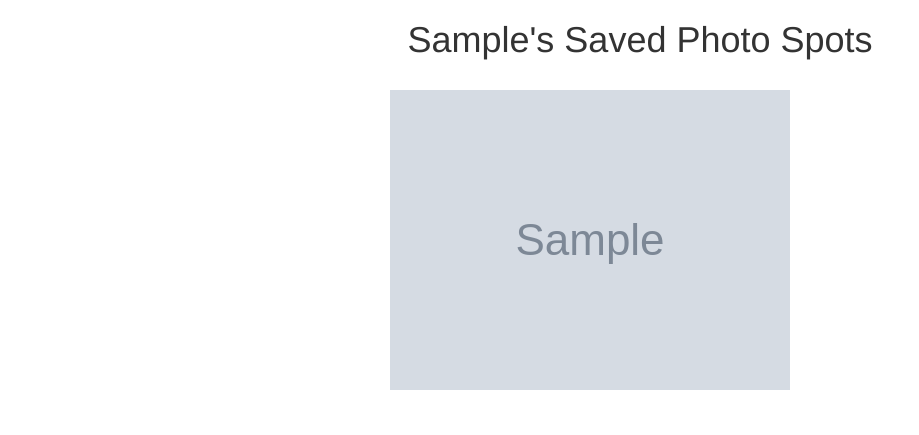
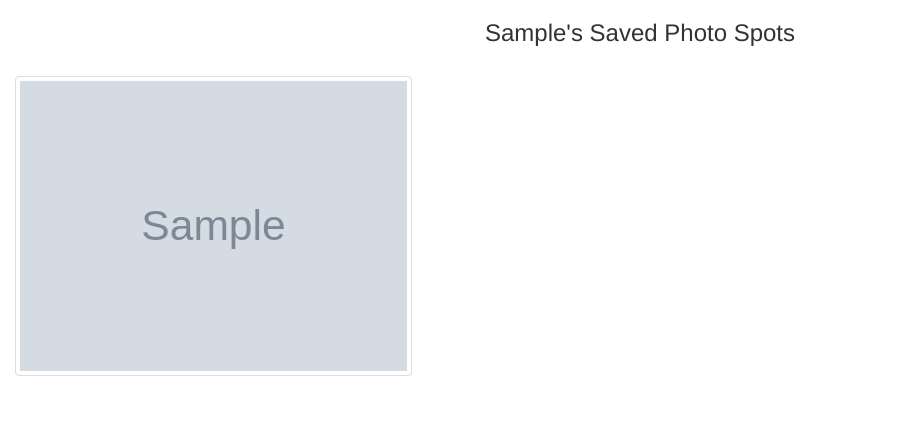
Before and after one commit to laurenpritchett/citysights, a Flask app: page /user/1 in a window 1280 px wide. Shown: the part 52-487 px from the top of the page, without its empty margins (0-919 px from the left). Run offline with Flask 2, Linux system fonts and the light colour scheme; tables that the repository leaves empty hold one stand-in row (values such as "Sample post"); grey boxes marked "Sample" are stand-in pictures; some libraries are stand-ins or nearby versions.

Commit message:
Created bootstrap grids for viewing photo results and saved photos

```diff
--- a/get_photos.py
+++ b/get_photos.py
@@ -12,7 +12,7 @@ def get_photos_by_location(lat, lon):
     """Get URL for interesting photos with specified latitude and longitude."""
     url_pairs = []
 
-    photos = flickr.photos.search(per_page='10', format='json', lat=lat, lon=lon,
+    photos = flickr.photos.search(per_page='9', format='json', lat=lat, lon=lon,
                                   sort='interestingness-desc')
 
     photo_info = json.loads(photos)
--- a/static/css/style.css
+++ b/static/css/style.css
@@ -6,9 +6,15 @@ h3 {
     text-align: center;
 }
 
-.photos{
-    max-width: 500px;
-    margin: auto;
+.photo-results{
+    max-width: 450px;
+    margin: 0
+    0em 0em;
+}
+
+.saved-photos{
+    max-width: 450px;
+    margin: 0em 0em;
 }
 
 .form {
--- a/templates/base.html
+++ b/templates/base.html
@@ -8,6 +8,7 @@
   <script src="https://code.jquery.com/jquery.js"></script>
   <script src="https://cdnjs.cloudflare.com/ajax/libs/tether/1.4.0/js/tether.min.js" integrity="sha384-DztdAPBWPRXSA/3eYEEUWrWCy7G5KFbe8fFjk5JAIxUYHKkDx6Qin1DkWx51bBrb" crossorigin="anonymous"></script>
   <script src="https://maxcdn.bootstrapcdn.com/bootstrap/4.0.0-alpha.6/js/bootstrap.min.js" integrity="sha384-vBWWzlZJ8ea9aCX4pEW3rVHjgjt7zpkNpZk+02D9phzyeVkE+jo0ieGizqPLForn" crossorigin="anonymous"></script>
+  <script src="https://unpkg.com/masonry-layout@4/dist/masonry.pkgd.js"></script>
   <link rel="stylesheet" type="text/css" href="/static/css/style.css">
   <link rel="stylesheet" href="https://maxcdn.bootstrapcdn.com/bootstrap/3.3.7/css/bootstrap.min.css">
 </head>
--- a/templates/user-profile.html
+++ b/templates/user-profile.html
@@ -1,16 +1,15 @@
 {% extends 'base.html' %}
 {% block content %}
 
-<h1>{{ current_user.first_name }}'s Saved Photo Spots</h1><br>
+<h3>{{ current_user.first_name }}'s Saved Photo Spots</h3><br>
 
-<div class="photos">
 {% for saved_photo_info in saved_photos_info %}
+<div class="col-xs-12 col-sm-6 col-md-6 col-lg-4 saved-photos">
+  <a href="/photo-details/{{ saved_photo_info['photo_id'] }}" class="thumbnail">
+    <img src="{{ saved_photo_info['img_src'] }}"
+    id="{{ saved_photo_info['photo_id'] }}" class="img-responsive center-block"></a><br><br>
+</div>
+{% endfor %}
 
-  <a href="/photo-details/{{ saved_photo_info['photo_id'] }}">
-    <img src="{{ saved_photo_info['img_src'] }}"
-    id="{{ saved_photo_info['photo_id'] }}"></a><br><br>
-
-{% endfor %}
-</div>
 
 {% endblock %}
```
Also changed, not shown: templates/search-results.html (+6 -8 lines).
